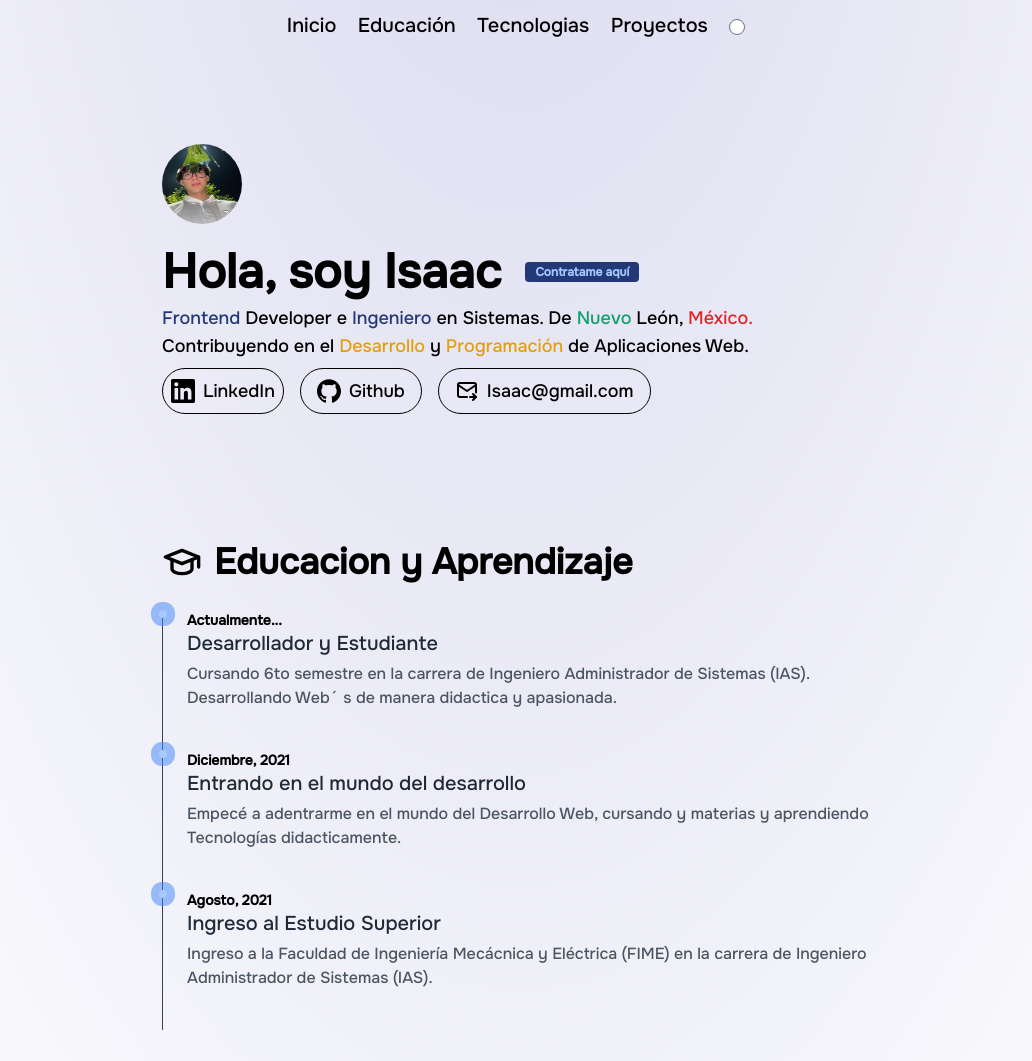
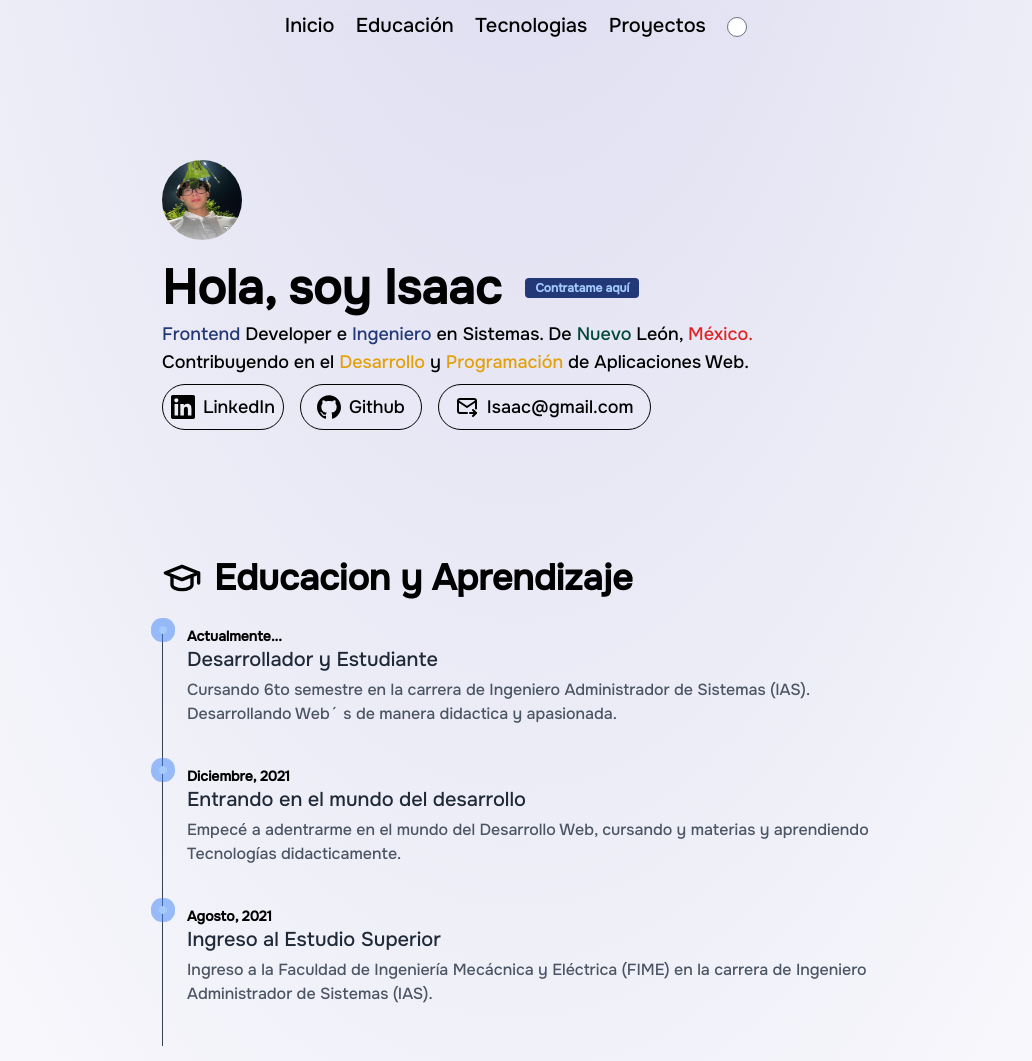
Before and after one commit to Hypeyiii/portfolio-isaac, a website: page index.html in a window 1280 px wide. Shown: the top 1061 px of the page, without its empty margins (124-1156 px from the left). Drawn offline with nearby package versions, Linux system fonts and the light colour scheme.

Commit message:
add:changes

```diff
--- a/index.html
+++ b/index.html
@@ -32,7 +32,7 @@
 <body class="bg-neutral-950 bg-[radial-gradient(ellipse_80%_80%_at_50%_-20%,rgba(120,119,198,0.3),rgba(255,255,255,0))]
             dark:bg-white dark:bg-[radial-gradient(100%_50%_at_50%_0%,rgba(0,163,255,0.13)_0,rgba(0,163,255,0)_50%,rgba(0,163,255,0)_100%)">
         <header id="inicio" class="flex justify-center items-center py-2 mx-auto w-[400px] sm:w-[500px] md:w-[740px]">
-            <nav class="flex gap-y-6 gap-x-6 px-4 flex-col md:flex-row sm:gap-x-6 text-xs md:text-xl top-0 backdrop-blur-2xl rounded-xl mt-3 z-50 md:fixed dark:text-black">
+            <nav class="flex gap-y-6 gap-x-6 px-4 flex-col md:flex-row sm:gap-x-6 text-sm md:text-xl top-0 md:backdrop-blur-2xl rounded-xl mt-3 z-50 md:fixed dark:text-black">
                 <button data-collapse-toggle="navbar-default" type="button" class="flex items-center p-2 w-10 h-10 justify-center text-sm text-gray-500 rounded-lg md:hidden hover:bg-gray-100 mx-auto
                 focus:outline-none focus:ring-2 focus:ring-gray-200 dark:text-gray-400 dark:hover:bg-gray-700 dark:focus:ring-gray-600" aria-controls="navbar-default" aria-expanded="false">
                     <span class="sr-only">Open main menu</span>
@@ -46,14 +46,14 @@
                 <a href="#tecnologias" class="hover:bg-gray-500 hover:scale-110 transition rounded-full p-2">Tecnologias</a>
                 <a href="#proyectos" class="hover:bg-gray-500 hover:scale-110 transition rounded-full p-2">Proyectos</a>
                 <a class="hover:bg-gray-500 hover:scale-110 transition rounded-full p-2 items-center justify-center mx-auto">
-                    <label for="dark-mode"></label>
-                        <input type="checkbox" id="darkmode" class="rounded-full size-20  dark:bg-black">
+                    <label for="dark-mode" class="rounded-full size-3 dark:bg-black"></label>
+                        <input type="checkbox" id="darkmode" class="rounded-full h-5 w-5 dark:bg-black">
                 </a>
             </div>
             </nav>
         </header>
 </div>
-        <section id="sobre-mi" class=" w-[400px] sm:w-[500px] md:w-[740px] items-center justify-center mx-auto sm:mt-32 mb-4 gap-x-3 px-4 text-balance dark:text-black ">
+        <section id="sobre-mi" class=" w-[400px] sm:w-[500px] md:w-[740px] items-center justify-center mx-auto pt-4 sm:mt-32 mb-4 gap-x-3 px-4 text-balance dark:text-black ">
             <img src="/img/avatar.jpg" class="rounded-full size-10 md:size-20 mb-6" alt="Avatar Isaac">
             <h1 class="text-2xl md:text-5xl  justify-start font-bold gap-x-6 flex flex-row ">Hola, soy Isaac
                 <a href="https://www.linkedin.com/in/isaac-frias-56002428a/"
@@ -63,7 +63,7 @@
                 </a>
             </h1>
             <h2 class=" pt-2 text-lg sm:text-xl from-neutral-400 mx-auto text-start">
-                <span class="dark:text-blue-900 text-blue-300">Frontend </span>Developer e<span class="dark:text-blue-900 text-blue-300">  Ingeniero</span> en Sistemas. De <span class="text-green-500"> Nuevo</span> León,
+                <span class="dark:text-blue-900 text-blue-300">Frontend </span>Developer e<span class="dark:text-blue-900 text-blue-300">  Ingeniero</span> en Sistemas. De <span class=" dark:text-green-900 text-green-500 "> Nuevo</span> León,
                 <span class="text-red-600">México.</span>
                 Contribuyendo en el</span> <span class="text-yellow-200/90 dark:text-yellow-400">Desarrollo </span> y <span class="text-yellow-200/90 dark:text-yellow-400">Programación</span> de Aplicaciones Web.
             </h2>
```
Also changed, not shown: src/output.css.
